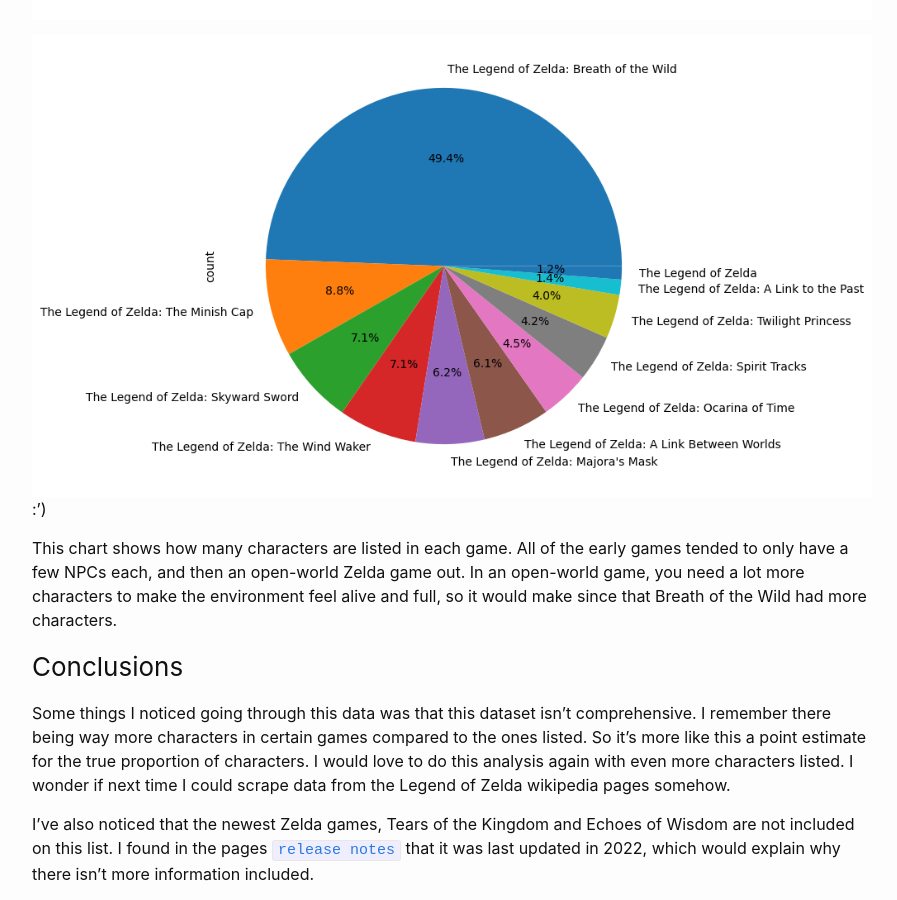
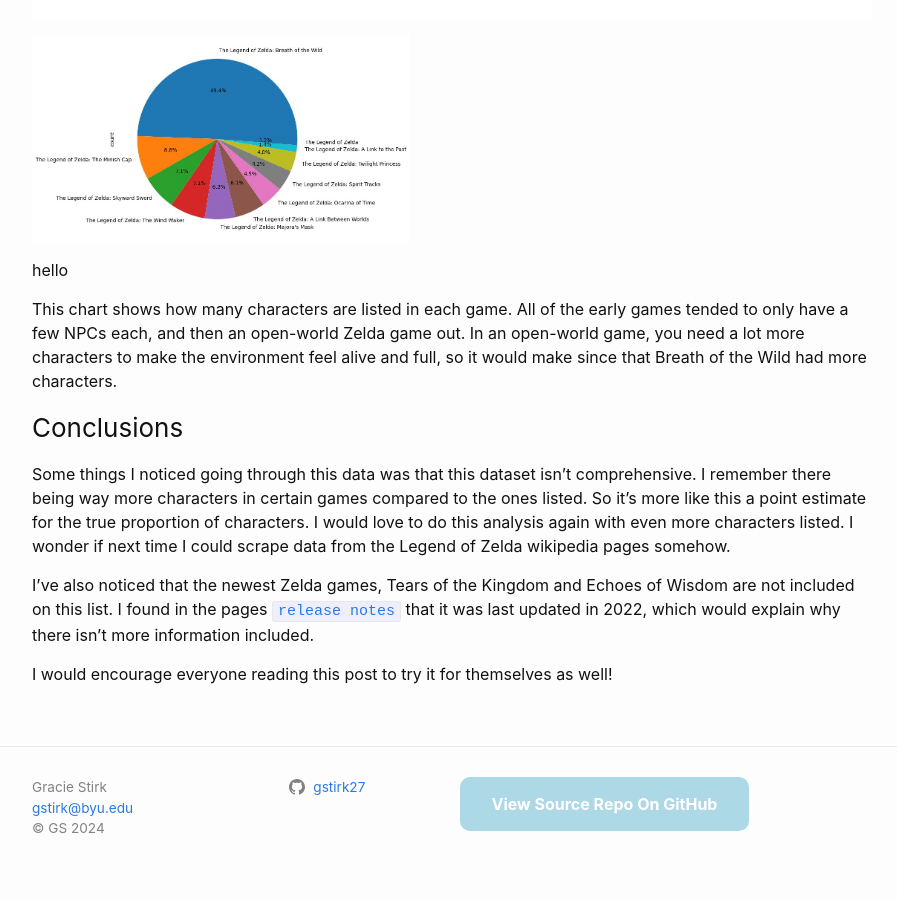
Before and after one commit to gstirk27/Gracie-s-Blog, a Jekyll site: the page built from _posts/2024-11-06-curated-API.md, in a window 1280 px wide and 900 px high, scrolled down 4833 px. Shown: the whole window, without its empty margins (188-1085 px from the left). Built offline with Jekyll 4.4.1, drawn with Linux system fonts in a browser that asks for light colours; comment, search, counter and statistics services are not loaded.

Commit message:
rererereadded pics

````diff
--- a/_posts/2024-11-06-curated-API.md
+++ b/_posts/2024-11-06-curated-API.md
@@ -135,7 +135,7 @@
 fforchi2['race'].value_counts().plot.pie(figsize=(7, 7), autopct='%1.1f%%')
 
 ```
-![Race-Pie-Chart]({{site.url}}/{{site.baseurl}}/assets/images/race-pie-chart.png)
+![Race-Pie-Chart]({{site.url}}/{{site.baseurl}}/assets/images/race-pie-chart.jpg)
 
 We can see from here that overall the games, the human-like race has far more characters shown in the games.
 
@@ -145,8 +145,11 @@
 ```
 ![Game-Pie-Chart]({{site.url}}/{{site.baseurl}}/assets/images/game-pie-chart.png)
 
-<img src='/assets/images/game-pie-chart.png' alt = "">
-:')
+<figure>
+<img src='/assets/images/game-pie-chart.jpg' alt = "" style = "width: 45%;"/>
+</figure>
+
+hello
 
 This chart shows how many characters are listed in each game. All of the early games tended to only have a few NPCs each, and then an open-world Zelda game out. In an open-world game, you need a lot more characters to make the environment feel alive and full, so it would make since that Breath of the Wild had more characters.
 
````
